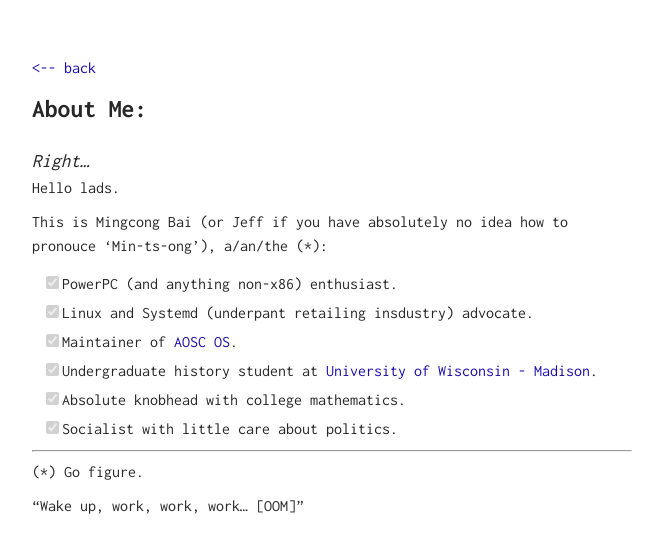
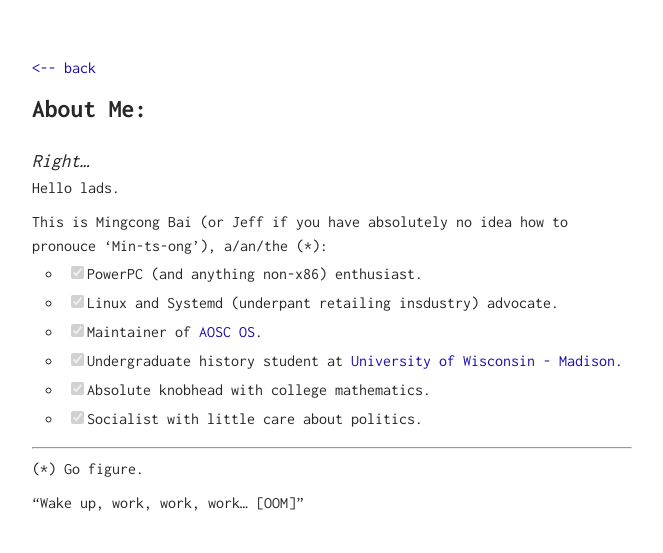
Before and after one commit to MingcongBai/MingcongBai.github.io, a Jekyll site: the page built from me/index.md, in a window 1280 px wide. Shown: the top 553 px of the page, without its empty margins (308-971 px from the left). Built offline with Jekyll 4.4.1, drawn with Linux system fonts in a browser that asks for light colours.

Commit message:
css: fix list in about

```diff
--- a/assets/css/main.scss
+++ b/assets/css/main.scss
@@ -236,5 +236,22 @@ ul {
 			line-height: 150%;
 			margin-bottom: 10px;
 		}
+                ul {
+                        font-size: 1em;
+                        list-style: circle;
+                        margin-left: 30px;
+                        margin-top: -10px;
+                        margin-bottom: 15px;
+                        li {
+                                padding: 5px;
+                                padding-left: 5px;
+                                @media screen and (max-width: $br) {
+                                        padding: 10px 0 10px 0;
+                                }
+                        }
+                        @media screen and (max-width: $br) {
+                                margin-left: 10px;
+                        }
+                }
 	}
 }
```
